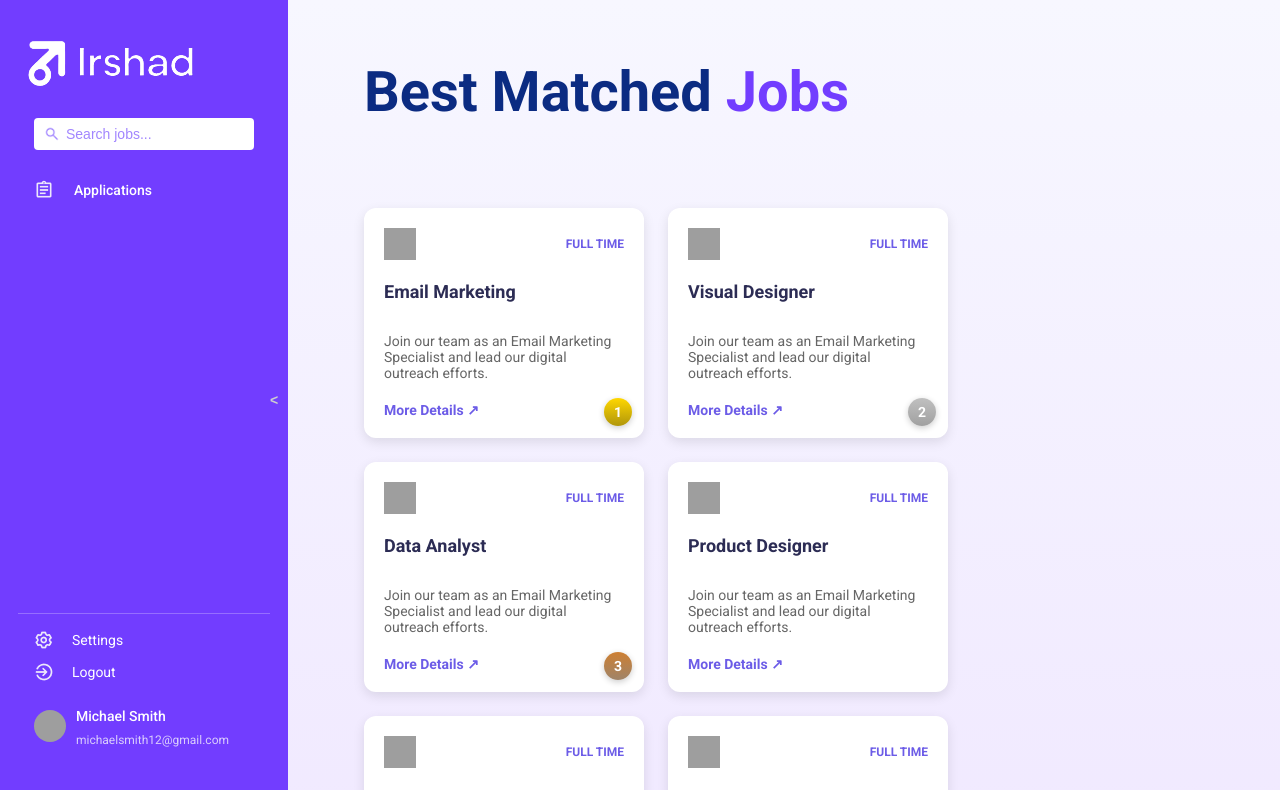
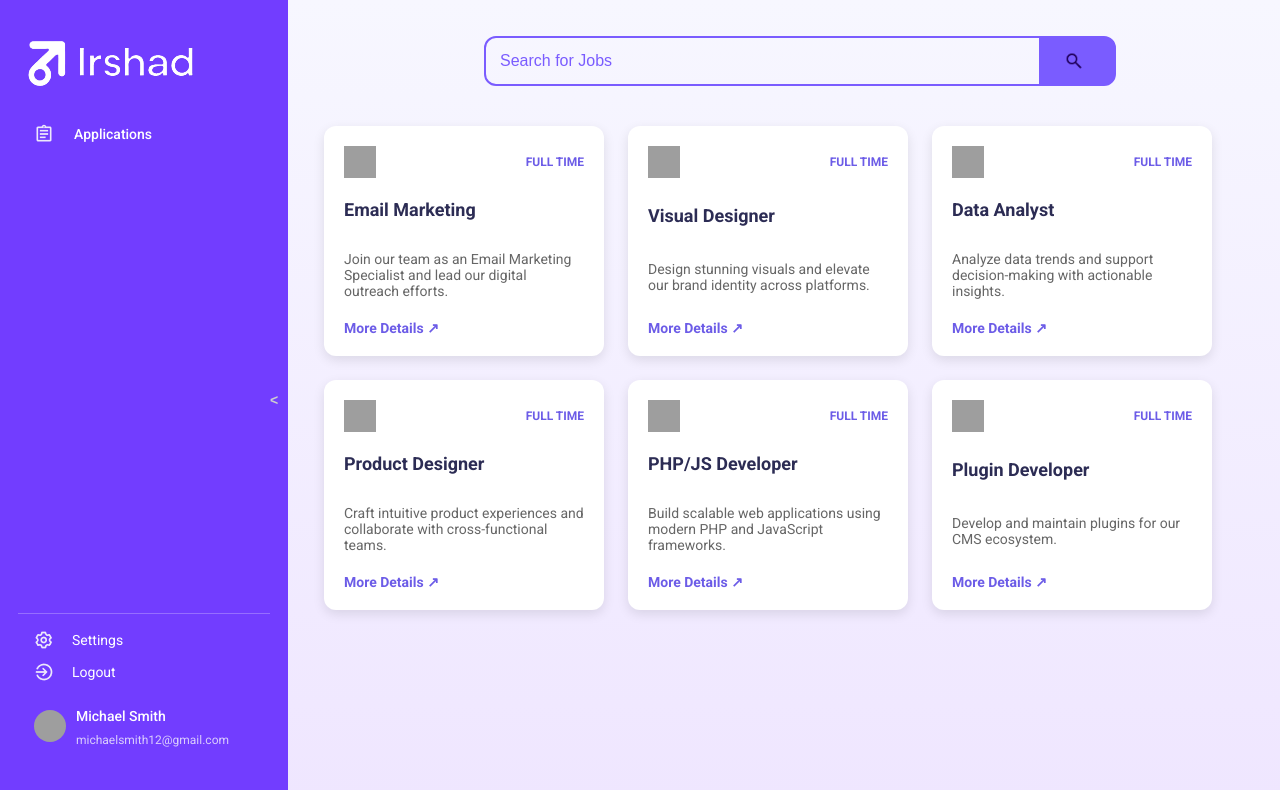
Before and after one commit to MoullaWissam/irshad-project, a React (Create React App) app: page / in a window 1280 px wide. Shown: the top 790 px of the page. Built offline with nearby package versions, Linux system fonts and the light colour scheme; grey boxes are pictures that could not be loaded.

Commit message:
Jobs Page for Job Seeker was built

```diff
--- a/src/App.js
+++ b/src/App.js
@@ -4,6 +4,7 @@ import Addjob from "./Company/Company 1/AddJobPage.js";
 import ApplicantsGrid from "./Company/Company 2/ApplicantsGrid.js";
 import UploadResume from "./Job seeker/Main/UploadResume.js";
 import Home from "./Job seeker/Job seeker 2/MatchesPage.js";
+import Jobs from "./Job seeker/Job seeker 3/Jobs.js";
 
 function App() {
   return (
@@ -17,7 +18,7 @@ function App() {
         }}
       >
         {/* هنا تضع باقي المحتوى (العنوان + بطاقات) */}
-        <Home />
+        <Jobs />
       </main>
     </div>
   );
--- a/src/Components/SideBar/Sidebar.js
+++ b/src/Components/SideBar/Sidebar.js
@@ -25,8 +25,8 @@ function Sidebar() {
         {/* رأس الشريط الجانبي */}
         <SidebarHeader isCollapsed={isCollapsed} />
 
-        {/* مربع البحث */}
-        <SidebarSearch isCollapsed={isCollapsed} />
+        {/* مربع البحث
+        <SidebarSearch isCollapsed={isCollapsed} /> */}
 
         {/* قائمة العناصر */}
         <SidebarMenu isCollapsed={isCollapsed} />
--- /dev/null
+++ b/src/Job seeker/Job seeker 3/Jobs.css
@@ -0,0 +1,43 @@
+/* حاوية مربع البحث */
+.search-box {
+  position: relative;
+  width: 100%;
+  max-width: 600px;
+  margin-bottom: 40px;
+  justify-self: center;
+}
+
+/* حقل الإدخال */
+.search-input {
+  width: 600px;
+  padding: 14px 14px 14px 14px; /* مساحة يمين للأيقونة */
+  font-size: 16px;
+  border-radius: 12px;
+  border: 2px solid #7a5cff;
+  outline: none;
+  color: #2d1b5a;
+  /* خلفية بنفسجية لليسار فقط */
+  background: linear-gradient(to left, #7a5cff 12%, transparent 12%);
+  transition: box-shadow 0.3s;
+}
+
+.search-input::placeholder {
+  color: #7a5cff;
+}
+
+/* تأثير التركيز على حقل الإدخال */
+.search-input:focus {
+  box-shadow: 0 0 8px rgba(122, 92, 255, 0.6);
+}
+
+/* أيقونة البحث داخل المربع على اليمين */
+.search-icon-img {
+  position: absolute;
+  right: 0px;
+  top: 50%;
+  transform: translateY(-50%);
+  width: 20px;
+  height: 20px;
+  pointer-events: none;
+  justify-self: right;
+}
--- /dev/null
+++ b/src/Job seeker/Job seeker 3/Jobs.js
@@ -0,0 +1,88 @@
+/**
+ * Jobs Page Component
+ * مسؤول عن عرض الوظائف مع مربع بحث لتصفية النتائج
+ */
+
+import React, { useState } from "react";
+import JobCard from "../../Components/Card/JobCard/JobCard";
+import "./Jobs.css";
+
+// بيانات الوظائف (من API لاحقًا)
+const jobsData = [
+  {
+    title: "Email Marketing",
+    type: "FULL TIME",
+    desc: "Join our team as an Email Marketing Specialist and lead our digital outreach efforts.",
+    icon: "/icons/email.png",
+  },
+  {
+    title: "Visual Designer",
+    type: "FULL TIME",
+    desc: "Design stunning visuals and elevate our brand identity across platforms.",
+    icon: "/icons/design.png",
+  },
+  {
+    title: "Data Analyst",
+    type: "FULL TIME",
+    desc: "Analyze data trends and support decision-making with actionable insights.",
+    icon: "/icons/data.png",
+  },
+  {
+    title: "Product Designer",
+    type: "FULL TIME",
+    desc: "Craft intuitive product experiences and collaborate with cross-functional teams.",
+    icon: "/icons/product.png",
+  },
+  {
+    title: "PHP/JS Developer",
+    type: "FULL TIME",
+    desc: "Build scalable web applications using modern PHP and JavaScript frameworks.",
+    icon: "/icons/code.png",
+  },
+  {
+    title: "Plugin Developer",
+    type: "FULL TIME",
+    desc: "Develop and maintain plugins for our CMS ecosystem.",
+    icon: "/icons/plugin.png",
+  },
+];
+
+function Jobs() {
+  const [searchTerm, setSearchTerm] = useState("");
+
+  // تصفية الوظائف حسب البحث
+  const filteredJobs = jobsData.filter((job) =>
+    job.title.toLowerCase().includes(searchTerm.toLowerCase())
+  );
+
+  return (
+    <div className="jobs-container">
+      {/* مربع البحث مع الأيقونة بداخله */}
+      <div className="search-box">
+        <input
+          type="text"
+          className="search-input"
+          placeholder="Search for Jobs"
+          value={searchTerm}
+          onChange={(e) => setSearchTerm(e.target.value)}
+        />
+        <img src="/search.png" alt="Search" className="search-icon-img" />
+      </div>
+
+      {/* شبكة عرض الوظائف */}
+      <div className="job-grid">
+        {filteredJobs.map((job, index) => (
+          <JobCard
+            key={index}
+            icon={job.icon}
+            title={job.title}
+            desc={job.desc}
+            type={job.type}
+          />
+        ))}
+      </div>
+    </div>
+  );
+}
+
+export default Jobs;
```
Also changed, not shown: public/search.png (added).
